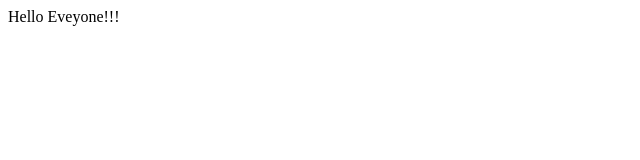
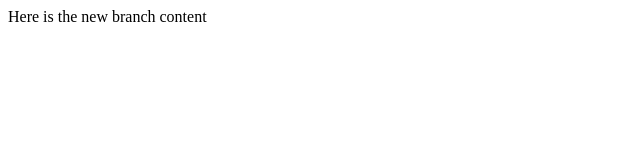
Before and after one commit to Ravi4teja/lecture0, a plain HTML site: page index.html in a window 1280 px wide. Shown: the whole page, without its empty margins (0-640 px from the left). Drawn offline with Linux system fonts and the light colour scheme.

Commit message:
New branch contents

```diff
--- a/index.html
+++ b/index.html
@@ -7,6 +7,6 @@
     <title>Test</title>
 </head>
 <body>
-    Hello Eveyone!!!
+    Here is the new branch content
 </body>
 </html>
```
